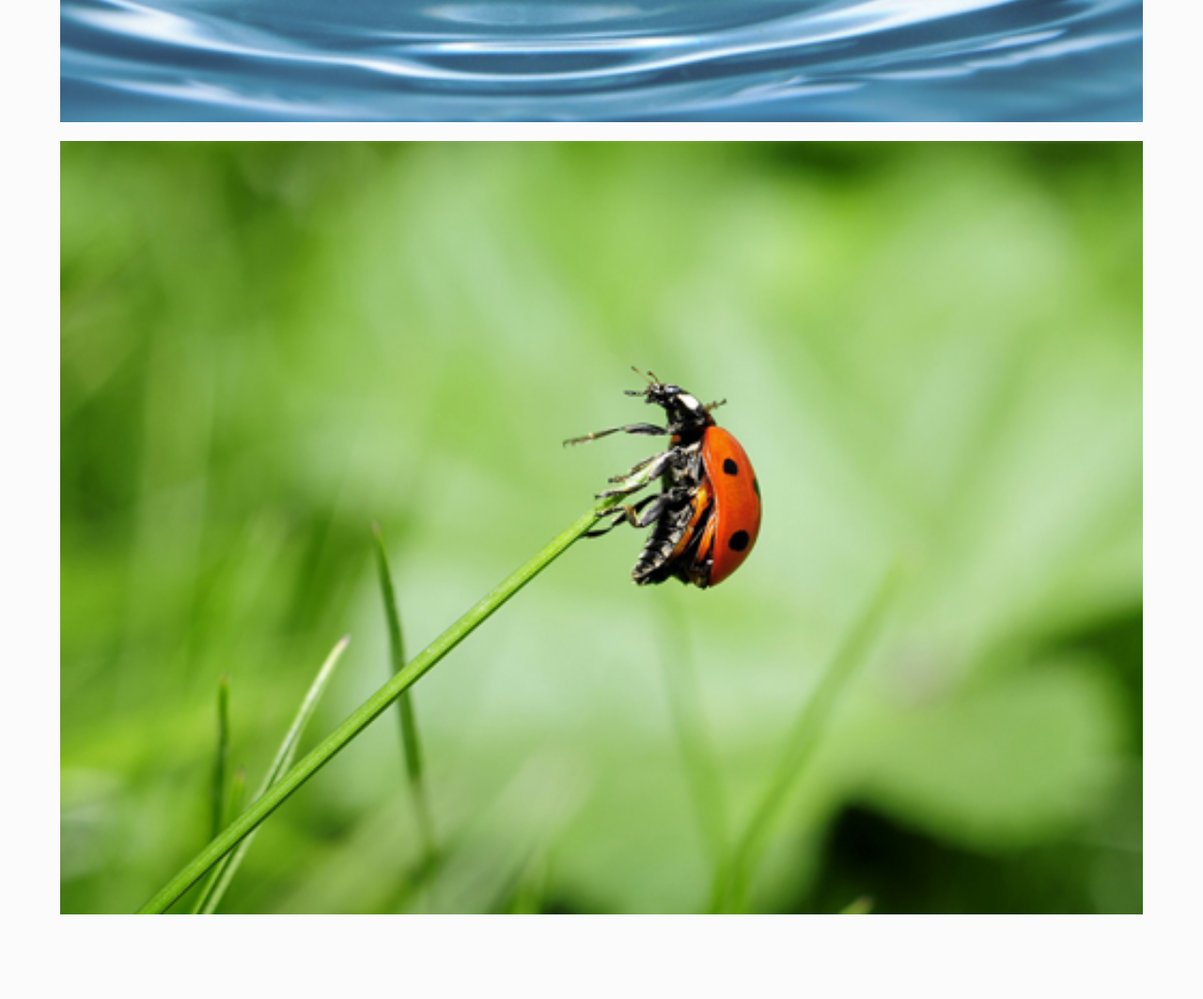
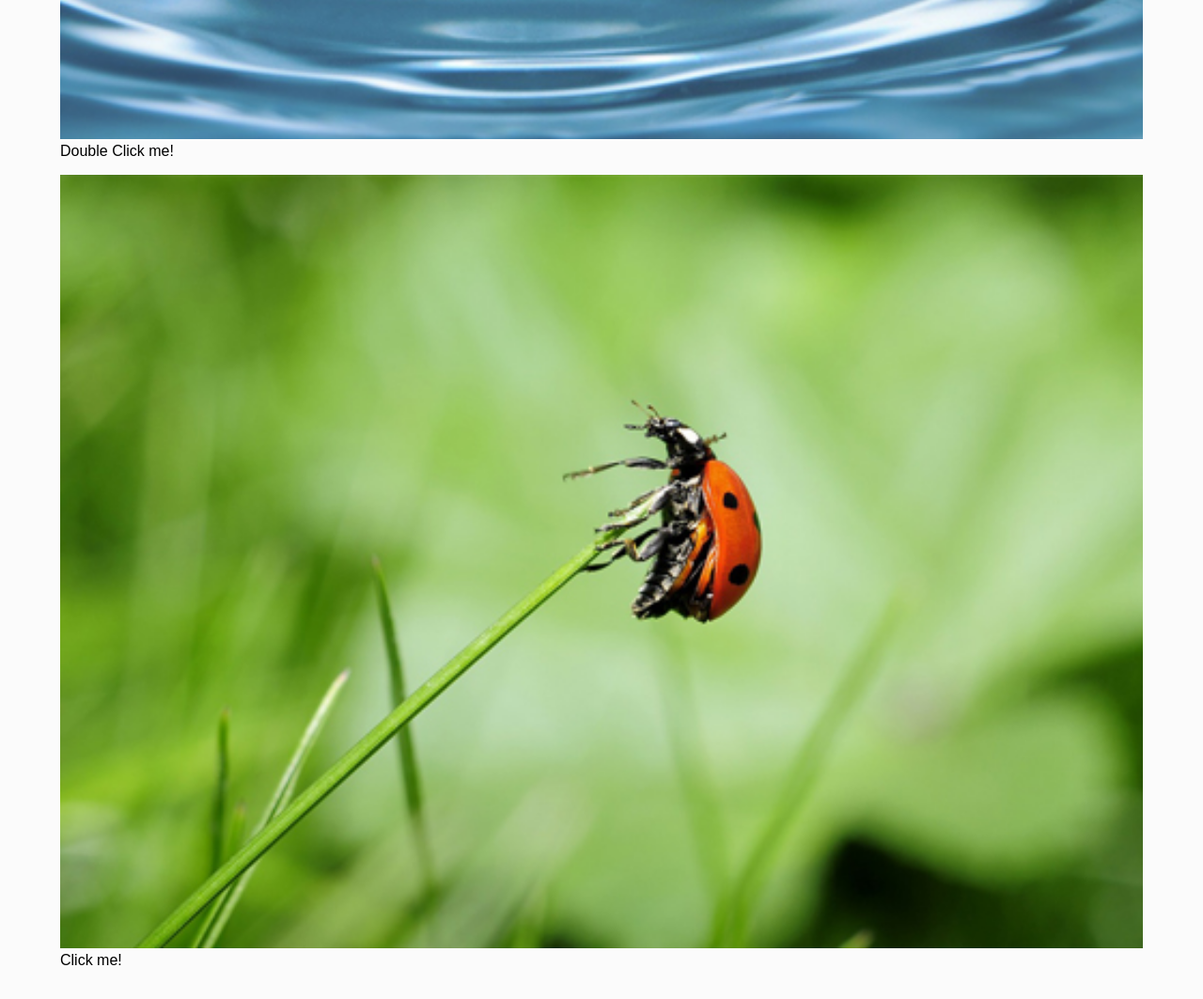
Before and after one commit to claulg2701/hw_listeners_deleon_claudia, a plain HTML site: page index.html in a window 1280 px wide. Shown: the part 1660-2723 px from the top of the page at 94% size. Before the commit the page ends 2669 px from the top, so only its background shows below. Drawn offline with Linux system fonts and the light colour scheme.

Commit message:
add caption to indicate event

```diff
--- a/index.html
+++ b/index.html
@@ -16,16 +16,16 @@
         </p>
         <figure if="f1">
             <img src="img/img1.jpg" alt="" />
-            <figcaption></figcaption>
+            <figcaption>Hover over me!</figcaption>
         </figure>
         <figure id="f2">
             <img src="img/img2.jpg" alt="" />
-            <figcaption></figcaption>
+            <figcaption>Double Click me!</figcaption>
         </figure>
 
         <figure id="f3">
             <img src="img/img3.jpg" alt="" />
-            <figcaption></figcaption>
+            <figcaption>Click me!</figcaption>
         </figure>
     </section>
 
```
